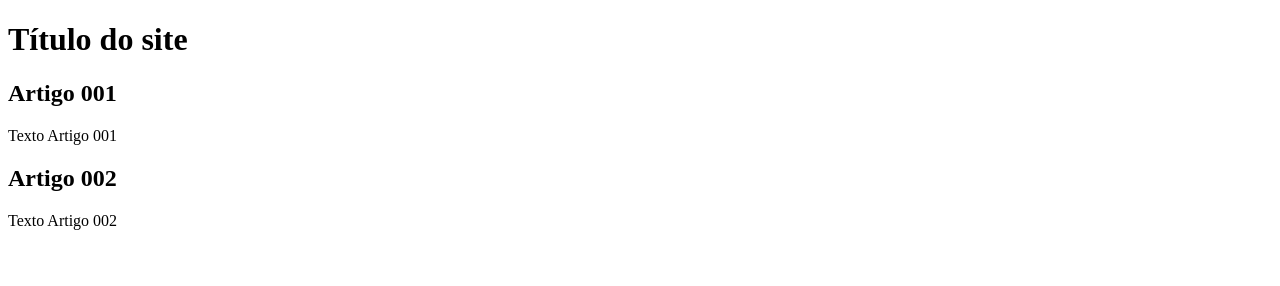
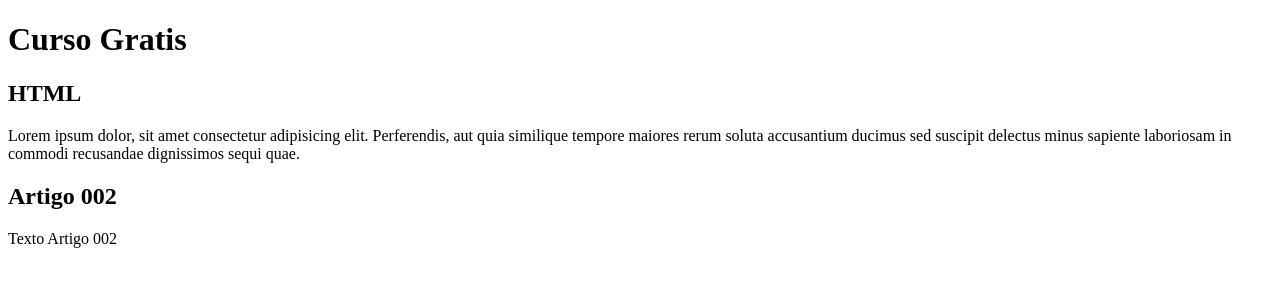
Before and after one commit to FShigakis/projeto-site, a plain HTML site: page index.html in a window 1280 px wide. Drawn offline with Linux system fonts and the light colour scheme.

Commit message:
comecei a escrever o conteudo

```diff
--- a/index.html
+++ b/index.html
@@ -8,11 +8,11 @@
 <body>
     <main>
         <header>
-            <h1>Título do site</h1>
+            <h1>Curso Gratis</h1>
         </header>
         <article>
-            <h2>Artigo 001</h2>
-            <p>Texto Artigo 001</p>
+            <h2>HTML</h2>
+            <p>Lorem ipsum dolor, sit amet consectetur adipisicing elit. Perferendis, aut quia similique tempore maiores rerum soluta accusantium ducimus sed suscipit delectus minus sapiente laboriosam in commodi recusandae dignissimos sequi quae.</p>
         </article>
         <article>
             <h2>Artigo 002</h2>
```
